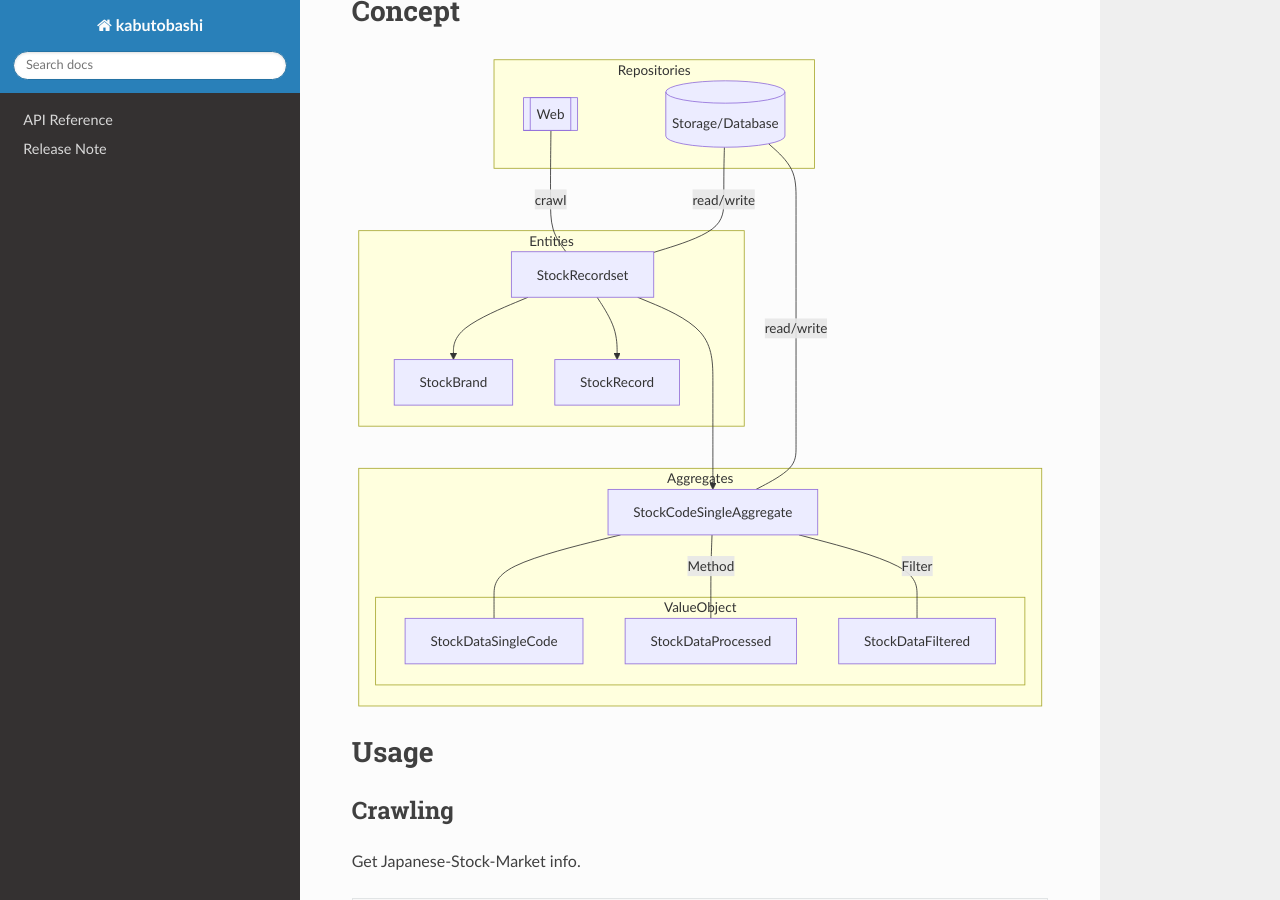
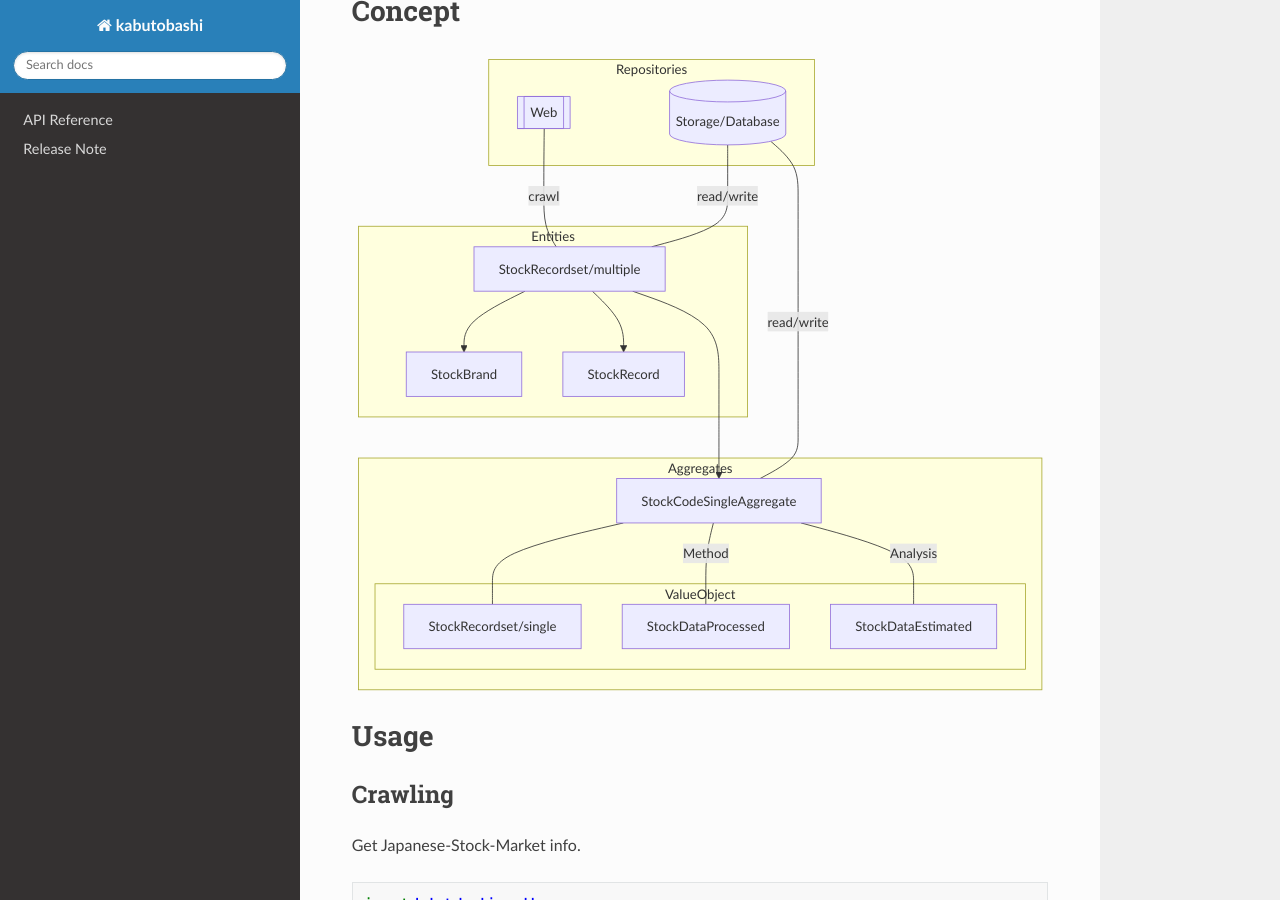
Before and after one commit to gsy0911/kabutobashi, a Sphinx documentation site: the page built from docs/index.rst, in a window 1280 px wide and 900 px high, scrolled down 697 px. Built offline with Sphinx 7.4.7 and the Read the Docs theme 2.0.0, drawn with Linux system fonts in a browser that asks for light colours.

Commit message:
modify docs

```diff
--- a/docs/index.rst
+++ b/docs/index.rst
@@ -64,19 +64,19 @@ Concept
    graph TD;
      subgraph Aggregates
        aggregate[StockCodeSingleAggregate]
-       aggregate --- single
+       aggregate --- recordset_single
        aggregate --- |Method| processed
-       aggregate --- |Filter| filtered
+       aggregate --- |Analysis| estimated
 
        subgraph ValueObject
-         single[StockDataSingleCode]
+         recordset_single[StockRecordset/single]
          processed[StockDataProcessed]
-         filtered[StockDataFiltered]
+         estimated[StockDataEstimated]
        end
      end
 
      subgraph Entities
-       recordset[StockRecordset]
+       recordset[StockRecordset/multiple]
        brand[StockBrand]
        record[StockRecord]
 
```
Also changed, not shown: README.md (+4 -4 lines).
